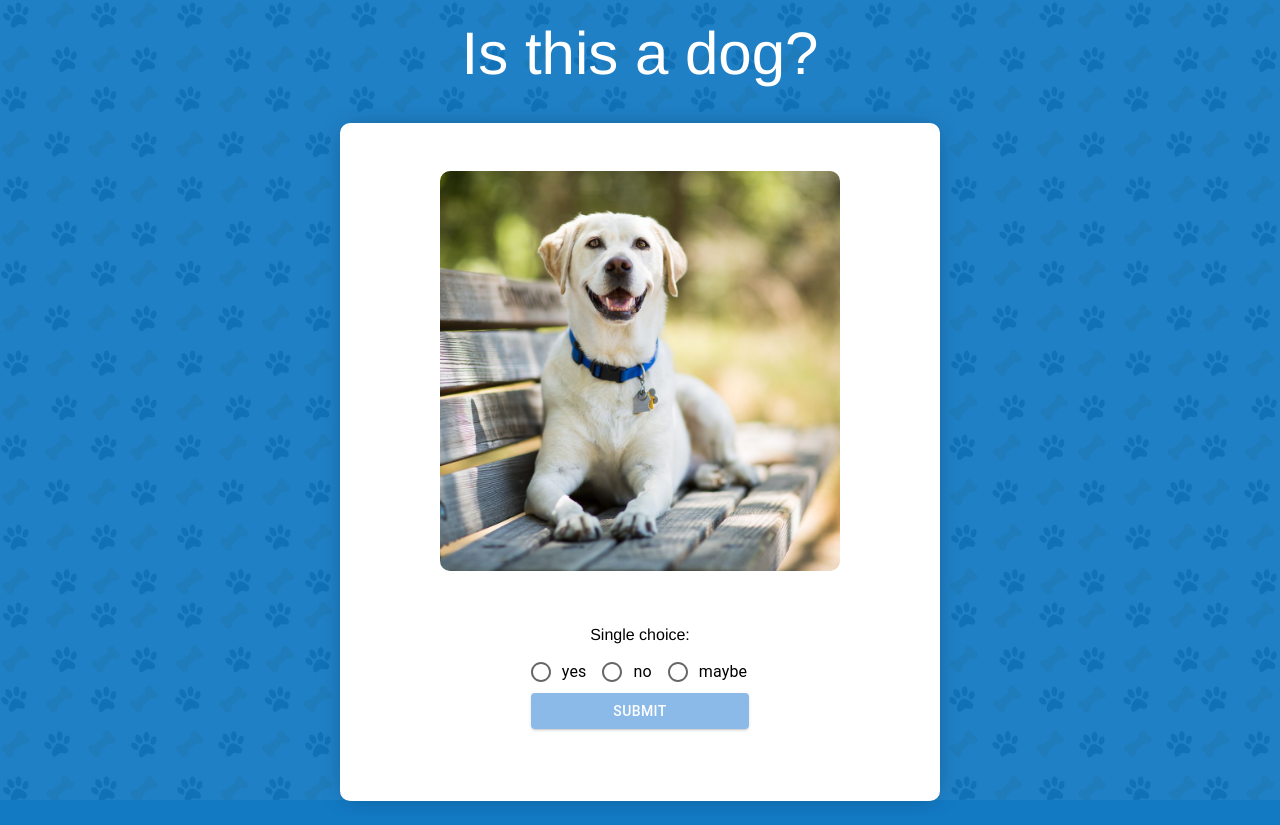
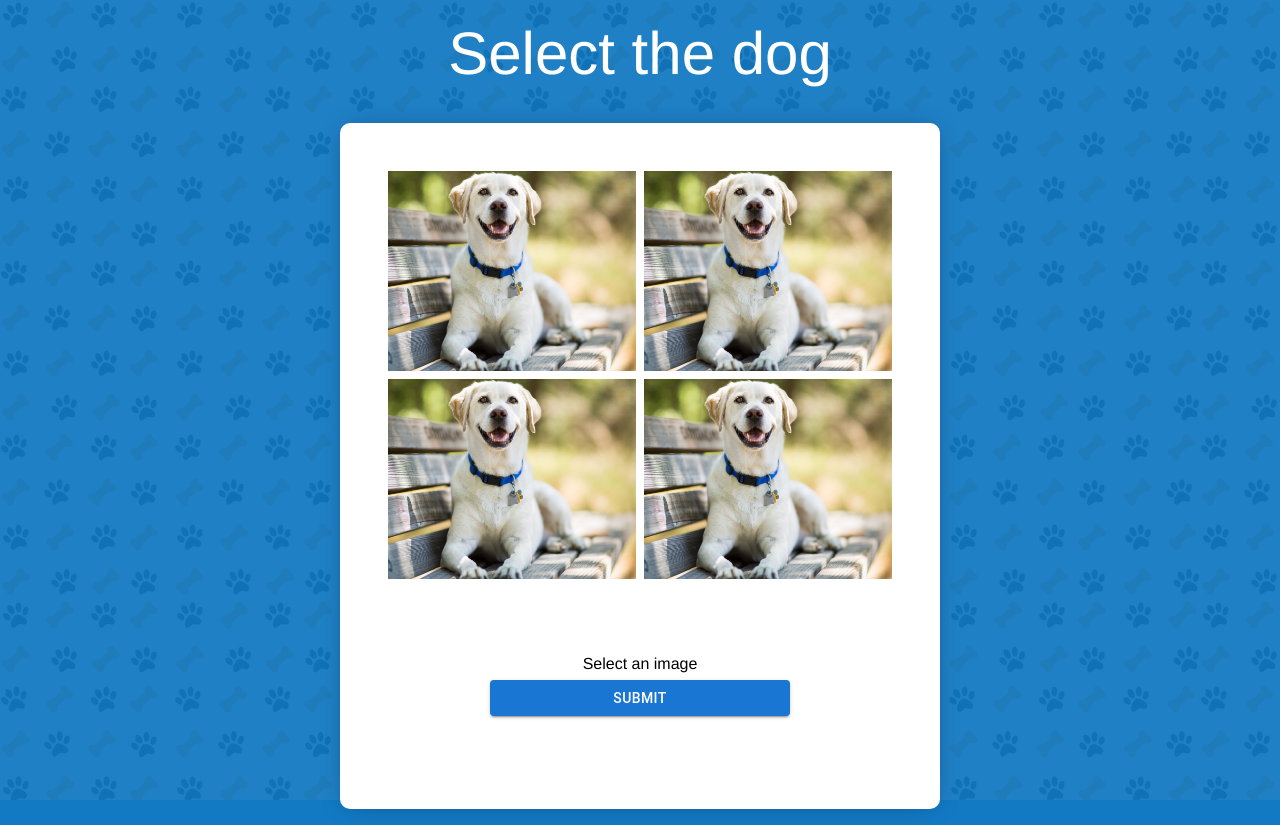
Before and after one commit to JoeAnsell/eql-challenge, a Next.js app: page /quiz in a window 1280 px wide. Built offline with nearby package versions, Linux system fonts and the light colour scheme; a web font is replaced by a local one.

Commit message:
mid way through attempting to implement image selector

```diff
--- a/src/components/QuizWrapper/AnswerChecker.tsx
+++ b/src/components/QuizWrapper/AnswerChecker.tsx
@@ -3,7 +3,11 @@ export function answerChecker(
   correct_answer: string | string[] | undefined,
   question_type: string
 ) {
-  if (question_type === "single_choice" || question_type === "text_input") {
+  if (
+    question_type === "single_choice" ||
+    question_type === "text_input" ||
+    question_type === "image_select"
+  ) {
     if (answers[0] === correct_answer) {
       return true;
     } else {
--- a/src/components/QuizWrapper/QuizFields.tsx
+++ b/src/components/QuizWrapper/QuizFields.tsx
@@ -1,6 +1,6 @@
 import Image from "next/image";
 import styles from "./QuizWrapper.module.scss";
-import { useEffect, useState } from "react";
+import { ReactNode, useEffect, useState } from "react";
 import { QuestionData } from "@/types";
 import RadioGroup from "@mui/material/RadioGroup";
 import Radio from "@mui/material/Radio";
@@ -13,6 +13,7 @@ import clsx from "clsx";
 
 interface QuizFieldsProps extends QuestionData {
   valuesCallBack: (answer: string[]) => void;
+  values: string[] | [];
 }
 [];
 
@@ -20,10 +21,10 @@ export default function QuizFields({
   answers,
   question_type,
   question,
+  values,
   valuesCallBack,
 }: QuizFieldsProps) {
   const [returnValue, setReturnValue] = useState<string[]>([]);
-
   useEffect(() => {
     setReturnValue([]);
   }, [question]);
@@ -33,9 +34,28 @@ export default function QuizFields({
   }, [returnValue, valuesCallBack]);
 
   switch (question_type) {
+    case "image_select":
+      return (
+        <>
+          <p className={styles.fieldNote}>Select an image</p>
+          <div className={styles.fields}>
+            <Button
+              className={clsx(
+                styles.submitButton,
+                returnValue.length <= 0 ||
+                  (values.length <= 0 && styles.disable)
+              )}
+              variant="contained"
+              type="submit"
+            >
+              Submit
+            </Button>
+          </div>
+        </>
+      );
     case "text_input":
       return (
-        <>
+        <div className={styles.fields}>
           <p className={styles.fieldNote}>Type your answer</p>
           <TextField
             fullWidth
@@ -61,7 +81,7 @@ export default function QuizFields({
           >
             Submit
           </Button>
-        </>
+        </div>
       );
     case "single_choice":
       const handleChangeRadio = (
@@ -71,7 +91,7 @@ export default function QuizFields({
         setReturnValue([name]);
       };
       return (
-        <>
+        <div className={styles.fields}>
           <p className={styles.fieldNote}>Single choice:</p>
           <RadioGroup
             row
@@ -100,7 +120,7 @@ export default function QuizFields({
           >
             Submit
           </Button>
-        </>
+        </div>
       );
     case "multiple_choice":
       const handleChangeCheckBox = (
@@ -116,7 +136,7 @@ export default function QuizFields({
         }
       };
       return (
-        <>
+        <div className={styles.fields}>
           <p className={styles.fieldNote}>{`Multiple choice (if you want):`}</p>
           <FormGroup
             id="quiz-fields"
@@ -147,7 +167,7 @@ export default function QuizFields({
           >
             Submit
           </Button>
-        </>
+        </div>
       );
 
     default:
--- a/src/components/QuizWrapper/QuizWrapper.module.scss
+++ b/src/components/QuizWrapper/QuizWrapper.module.scss
@@ -24,6 +24,19 @@
       max-height: 100%;
     }
   }
+  &__imageSelectContainer {
+    width: 100%;
+    display: grid;
+    grid-template-columns: repeat(2, 1fr);
+    margin-bottom: $spacer * 2;
+    gap: $spacer * 0.5;
+    button {
+      // max-width: 200px;
+      // width: 100vw;
+      height: 200px;
+      position: relative;
+    }
+  }
   &__controls {
     min-height: 150px;
     display: flex;
@@ -41,15 +54,24 @@
   }
   &__form {
     width: 100%;
-    max-width: 300px;
+
     .formGroup {
       label {
         &:last-of-type {
           margin-right: 2px;
         }
-        // span {
-        //   padding-right: 5px;
-        // }
+      }
+    }
+
+    .fields {
+      max-width: 300px;
+      margin: 0 auto;
+      width: 100%;
+      & > div {
+        justify-content: center;
+      }
+      button {
+        width: 100%;
       }
     }
   }
--- a/src/components/QuizWrapper/QuizWrapper.tsx
+++ b/src/components/QuizWrapper/QuizWrapper.tsx
@@ -1,6 +1,6 @@
 import styles from "./QuizWrapper.module.scss";
 import global from "../globalComponentStyles.module.scss";
-import { QuestionData } from "@/types";
+import { QuestionData, imageProps } from "@/types";
 import { Button } from "@mui/material";
 import { useRouter } from "next/router";
 import { useEffect, useState } from "react";
@@ -23,7 +23,7 @@ const QuizWrapper: React.FC<QuizWrapperProps> = ({
   answerCallBack,
   quizFinished,
 }) => {
-  const { answers, question, image, correct_answer, question_type } =
+  const { answers, question, image, correct_answer, question_type, images } =
     questions[questionIndex];
   const router = useRouter();
   const [correct, setCorrect] = useState<boolean | null>(null);
@@ -40,7 +40,9 @@ const QuizWrapper: React.FC<QuizWrapperProps> = ({
     }, 2000);
   };
 
-  useEffect(() => {}, [question]);
+  useEffect(() => {
+    console.log("formValues", formValues);
+  }, [formValues]);
 
   return (
     <>
@@ -74,6 +76,28 @@ const QuizWrapper: React.FC<QuizWrapperProps> = ({
                 />
               </div>
             )}
+            {images && (
+              <div className={styles.quizWrapper__imageSelectContainer}>
+                {images.map((image: imageProps, index: number): any => {
+                  return (
+                    <button
+                      key={index}
+                      onClick={(e) => {
+                        e.preventDefault();
+                        setFormValues([`${index}`]);
+                      }}
+                    >
+                      <Image
+                        alt={image.alt}
+                        src={image.filename}
+                        fill={true}
+                        objectFit="cover"
+                      />
+                    </button>
+                  );
+                })}
+              </div>
+            )}
             <div className={styles.quizWrapper__controls}>
               {correct !== null ? (
                 <p data-correct={correct} className={styles.correct}>
@@ -84,13 +108,18 @@ const QuizWrapper: React.FC<QuizWrapperProps> = ({
                   className={styles.quizWrapper__form}
                   onSubmit={handleSubmit}
                 >
-                  <FormControl>
+                  <FormControl fullWidth>
                     <QuizFields
+                      images={images}
                       answers={answers}
                       question_type={question_type}
                       question={question}
+                      values={formValues}
                       valuesCallBack={(values) => {
-                        setFormValues(values);
+                        console.log("values", values);
+                        if (question_type !== "image_select") {
+                          setFormValues(values);
+                        }
                       }}
                     />
                   </FormControl>
--- a/src/pages/api/questions.ts
+++ b/src/pages/api/questions.ts
@@ -3,6 +3,18 @@ import type { NextApiRequest, NextApiResponse } from "next";
 import type { QuestionData } from "@/types";
 
 const questions = [
+  {
+    question: "Select the dog",
+    answers: null,
+    correct_answer: "1",
+    images: [
+      { filename: "/images/labrador.jpeg", alt: "labrador" },
+      { filename: "/images/labrador.jpeg", alt: "labrador" },
+      { filename: "/images/labrador.jpeg", alt: "labrador" },
+      { filename: "/images/labrador.jpeg", alt: "labrador" },
+    ],
+    question_type: "image_select",
+  },
   {
     question: "Is this a dog?",
     answers: ["yes", "no", "maybe"],
@@ -11,6 +23,7 @@ const questions = [
       filename: "/images/labrador.jpeg",
       alt: "labrador",
     },
+    images: null,
     question_type: "single_choice",
   },
   {
@@ -21,6 +34,7 @@ const questions = [
       filename: "/images/CatDog.jpg",
       alt: "cat dog",
     },
+    images: null,
     question_type: "multiple_choice",
   },
   {
@@ -31,6 +45,7 @@ const questions = [
       filename: "/images/snoop-dogg.jpg",
       alt: "Snoop dogg",
     },
+    images: null,
     question_type: "text_input",
   },
   {
@@ -41,6 +56,7 @@ const questions = [
       filename: "/images/loads-of-dogs.jpeg",
       alt: "gang of dogs",
     },
+    images: null,
     question_type: "single_choice",
   },
   {
```
Also changed, not shown: src/types/api.ts (+7 -4 lines).
